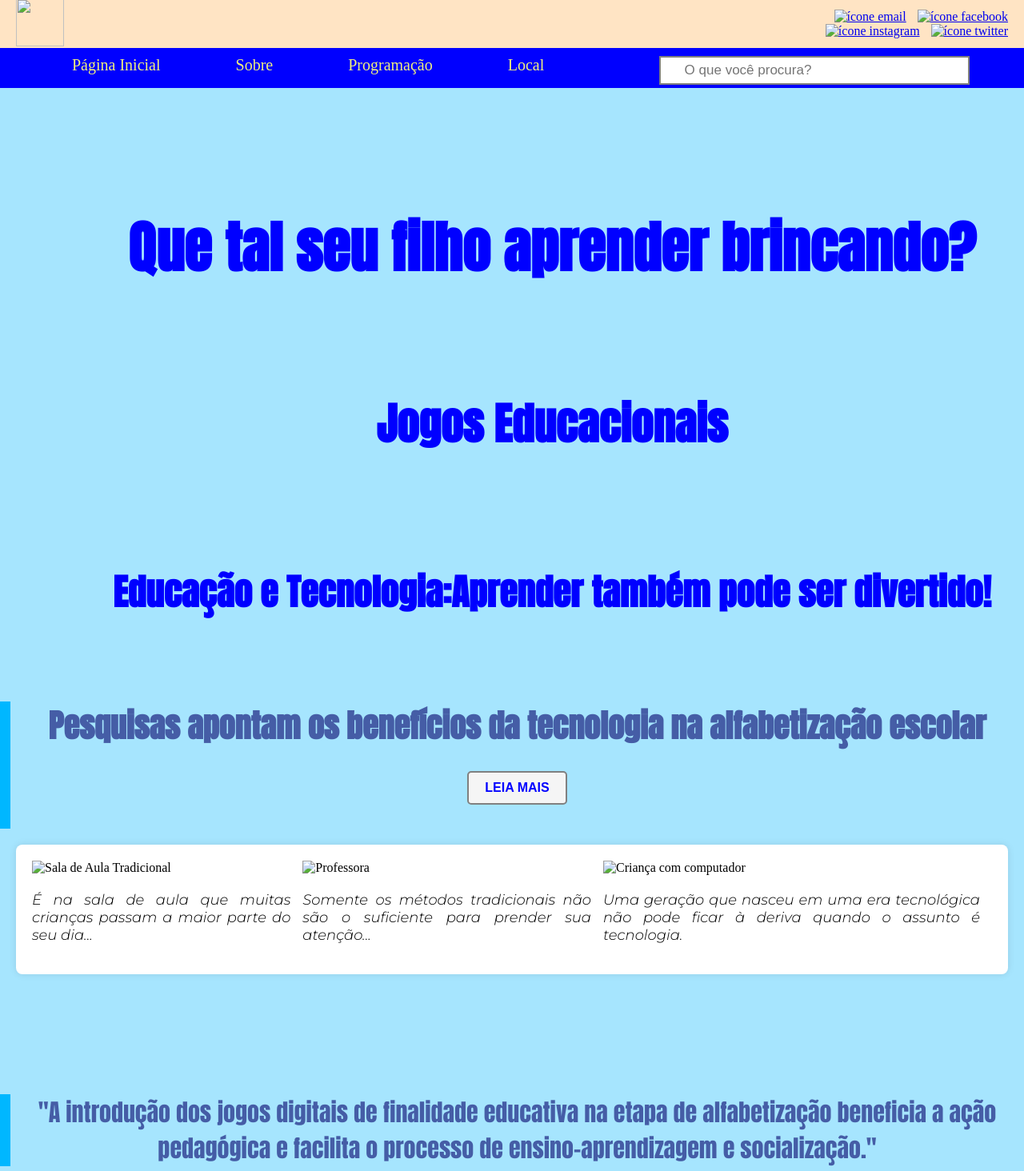
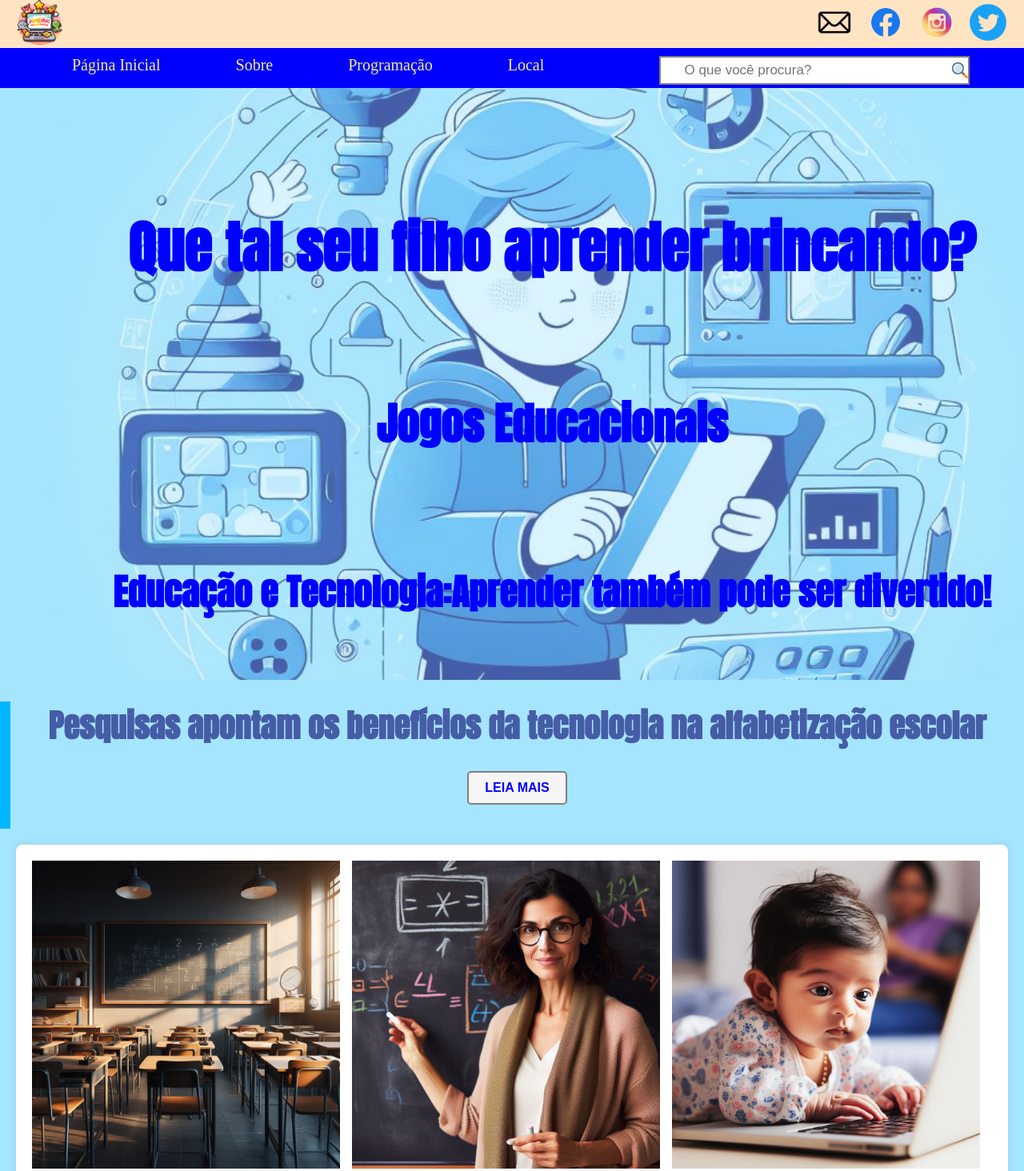
Before and after one commit to NayaneSiM/landingpage, a plain HTML site: page index.html in a window 1280 px wide. Shown: the top 1464 px of the page at 80% size. Drawn offline with Linux system fonts and the light colour scheme; a web font is replaced by a local one.

Commit message:
Update index.html

```diff
--- a/index.html
+++ b/index.html
@@ -5,7 +5,7 @@
     <meta name="viewport" content="width=device-width, initial-scale=1.0">
     <title>JogEduc</title>
 
-    <link rel="icon" type="image/x-icon" href="/educ/images/logo-semfundo.png">
+    <link rel="icon" type="image/x-icon" href="./logo-semfundo.png">
     <link rel="preconnect" href="https://fonts.googleapis.com">
     <link rel="preconnect" href="https://fonts.gstatic.com" crossorigin>
     <link href="https://fonts.googleapis.com/css2?family=Anton&family=Send+Flowers&display=swap" rel="stylesheet">
@@ -123,7 +123,7 @@
             width: 70%;
             height: 30px;
             padding-left: 30px;
-            background-image: url('/educ/images/searchicon.png');
+            background-image: url('./searchicon.png');
             background-repeat: no-repeat;
             background-size: 20px;
             background-position: 100%;
@@ -151,7 +151,7 @@
                left: 0;
                width: 100%;
                height: 100%;
-               background-image: url('/educ/images/aprenderbrincando.jpg');
+               background-image: url('./aprenderbrincando.jpg');
                background-size: cover;
                background-position: center;
                background-repeat: no-repeat;
@@ -450,14 +450,14 @@
 <body>
     <header class="ocupacao">
         <div class="logo">
-            <img src="/educ/images/logo-semfundo.png" style="height: 60px; width: 60px;">
+            <img src="./logo-semfundo.png" style="height: 60px; width: 60px;">
         </div>
         <div class="redes-sociais">
             <ul>
-                <li><a href="http://www.outlook.com"><img src="/educ/images/logoemail1.png" alt="ícone email" style="height: 50px;width: 50px;"></a></li>
-                <li><a href="http://www.facebook.com"><img src="/educ/images/facelogo1.png" alt="ícone facebook" style="height: 50px;width: 50px;"></a></li>
-                <li><a href="http://www.instagram.com"><img src="/educ/images/instalogo1.png" alt="ícone instagram" style="height: 50px;width: 50px;"></a></li>
-                <li><a href="http://www.twitter.com"><img src="/educ/images/logotwitter1.png" alt="ícone twitter" style="height: 50px;width: 50px;"></a></li>
+                <li><a href="http://www.outlook.com"><img src="./logoemail1.png" alt="ícone email" style="height: 50px;width: 50px;"></a></li>
+                <li><a href="http://www.facebook.com"><img src="./facelogo1.png" alt="ícone facebook" style="height: 50px;width: 50px;"></a></li>
+                <li><a href="http://www.instagram.com"><img src="./instalogo1.png" alt="ícone instagram" style="height: 50px;width: 50px;"></a></li>
+                <li><a href="http://www.twitter.com"><img src="./logotwitter1.png" alt="ícone twitter" style="height: 50px;width: 50px;"></a></li>
             </ul>
         </div>
     </header>
@@ -490,18 +490,18 @@
     </div>
     <div class="container">
         <div class="image-container">
-            <img src="/educ/images/saladeaula.jpg" alt="Sala de Aula Tradicional">
+            <img src="./saladeaula.jpg" alt="Sala de Aula Tradicional">
             <p class="caption">É na sala de aula que muitas crianças passam a maior parte do seu dia...</p>
         </div>
 
         <div class="image-container">
-            <img src="/educ/images/professora.jpg" alt="Professora">
+            <img src="./professora.jpg" alt="Professora">
             <p class="caption">Somente os métodos tradicionais não são o suficiente para prender sua atenção...
             </p>
         </div>
 
         <div class="image-container">
-            <img src="/educ/images/criança.jpg" alt="Criança com computador">
+            <img src="./criança.jpg" alt="Criança com computador">
             <p class="caption">Uma geração que nasceu em uma era tecnológica não pode ficar à deriva quando o assunto é tecnologia.</p>
         </div>
     </div>
@@ -613,13 +613,13 @@ Prepare-se para uma tarde enriquecedora de aprendizado e inspiração no coraç
     </div>
         <div class="container2">
         <div class="image-container2">
-           <img src="/educ/images/auditorio1.jpeg" alt="Auditório" style="width: 360;height: 360;">
+           <img src="./auditorio1.jpeg" alt="Auditório" style="width: 360;height: 360;">
         </div>
         <div class="container2">
-           <img src="/educ/images/auditorio2.jpeg" alt="Auditório 2">
+           <img src="./auditorio2.jpeg" alt="Auditório 2">
         </div>
         <div class="container2">
-           <img src="/educ/images/auditorio3.jpeg" alt="Auditório 3">
+           <img src="./auditorio3.jpeg" alt="Auditório 3">
         </div>
          </div>
          <div class="mapa">
```
